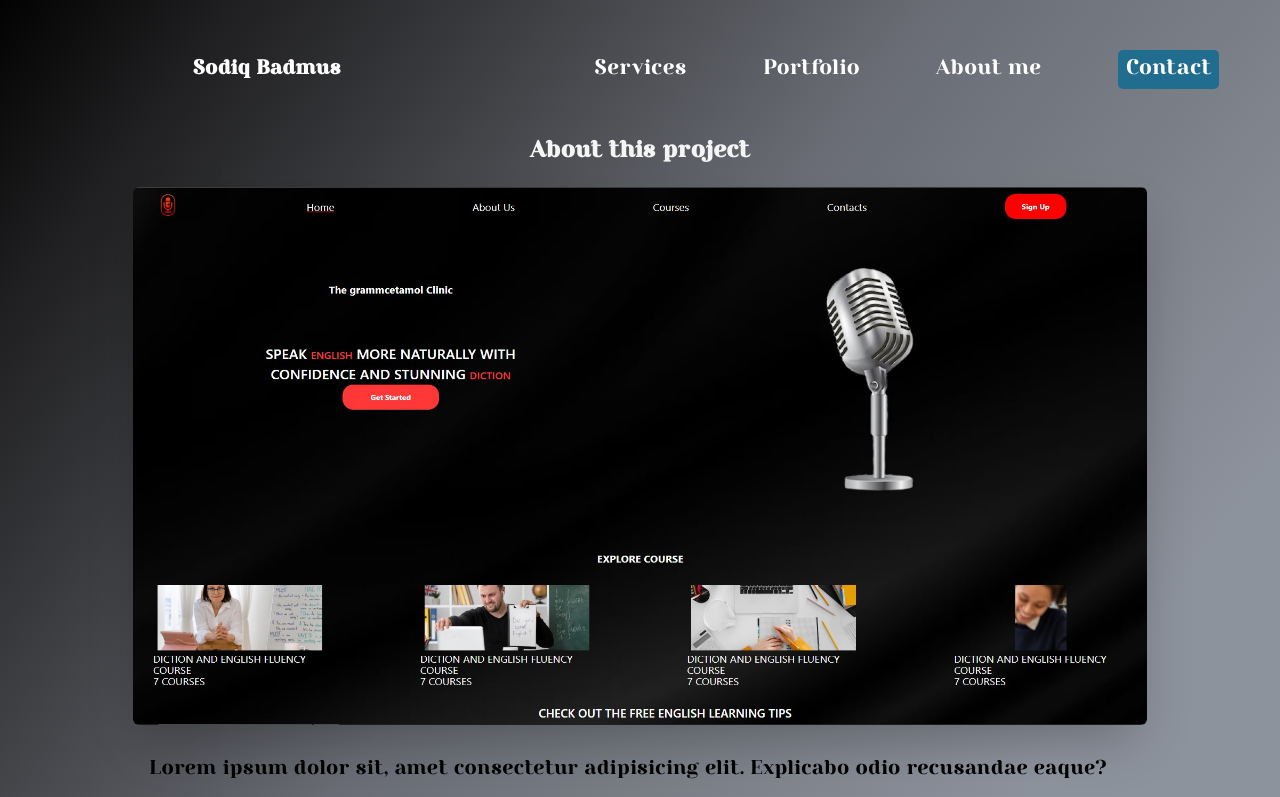
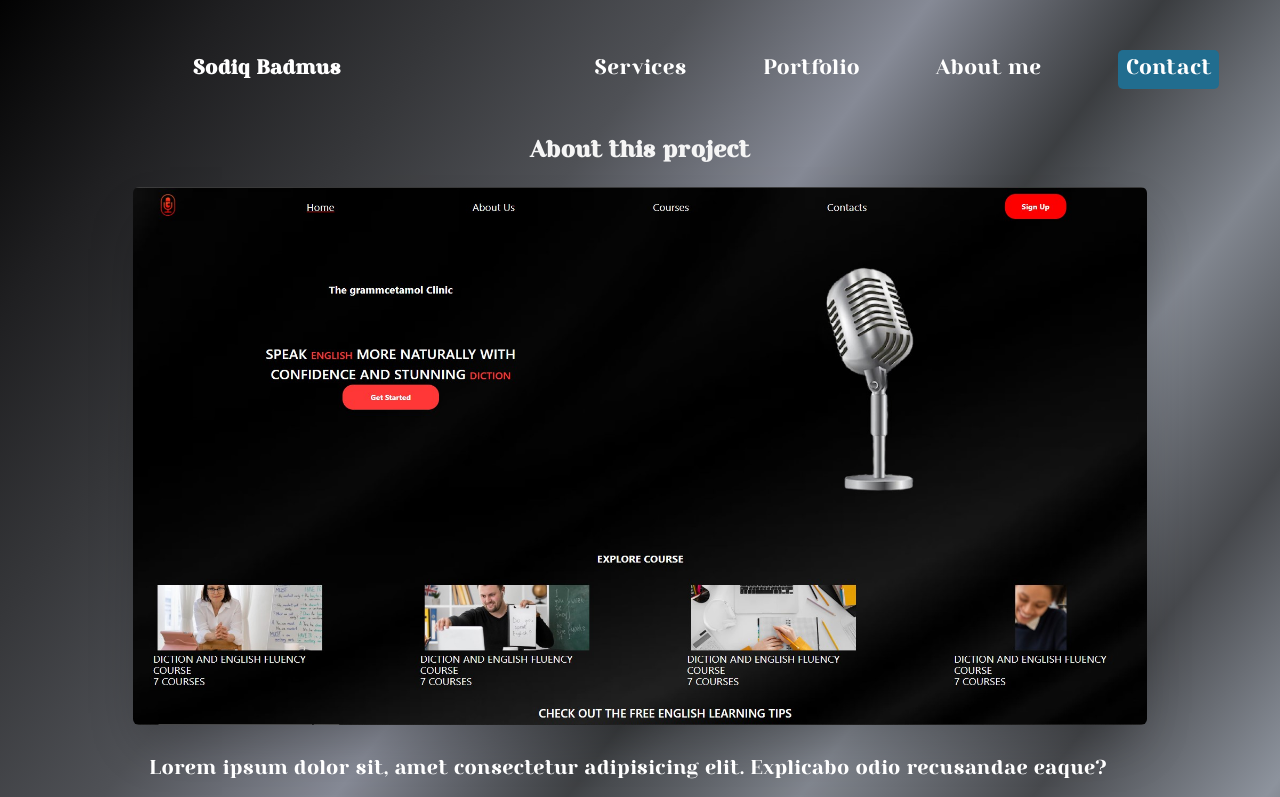
Before and after one commit to sodmod/Portfolio, a React (Create React App) app: page /portfolios/1 in a window 1280 px wide. Shown: the top 797 px of the page. Built offline with nearby package versions, Linux system fonts and the light colour scheme.

Commit message:
patapata

```diff
--- a/src/Pages/ProjectDetails.jsx
+++ b/src/Pages/ProjectDetails.jsx
@@ -20,7 +20,7 @@ function ProjectDetails() {
                 src={details.images}
                 alt=""
               />
-              <p className="text-[20px] sm:px-4 leading-10 pt-6 text-black">
+              <p className="text-[20px] sm:px-4 leading-10 pt-6 text-white">
                 {details.message}
               </p>
               <div className="py-3 text-black">
--- a/src/functions.js
+++ b/src/functions.js
@@ -9,8 +9,7 @@ export const getProjects = () => {
     {
       id: "1",
       title: "Grammercetamol",
-      preview:
-        "Lorem ipsum dolor, sit amet consectetur adipisicing elit. Itaque temporibus nulla expedita earum aspernatur porro assumenda, explicabo consectetur blanditiis quibusdam eius voluptatem harum? Aliquam aliquid, repudiandae velit suscipit omnis eveniet.",
+      preview: "Grammercetamol is an E-Learning web application ",
       message:
         "Lorem ipsum dolor sit, amet consectetur adipisicing elit. Explicabo odio recusandae eaque? Sunt delectus voluptatibus dolores aut, assumenda provident molestias quidem nemo doloremque molestiae quos sequi harum accusamus veritatis deserunt  Blanditiis, dolore? Aliquid minus assumenda animi dignissimos id in ea dicta voluptate amet? Corporis nisi assumenda dicta explicabo ipsam obcaecati distinctio dignissimos sed nam? Totam iure quisquam beatae modi veritatis!  Accusantium, nulla. Voluptas natus quo facilis aspernatur odio sunt soluta saepe dolorum provident. Consequuntur, quisquam cum? Consequatur, iste obcaecati? Nam, eligendi autem provident non dolorem maxime est vero minus ea.Quam nihil sint hic ipsa, facilis eveniet quasi dolorem ducimus aspernatur, aut laborum quo saepe. Dolores unde fugiat vero blanditiis? Obcaecati odio maiores iusto dolorum inventore! Commodi earum aliquam nesciunt.Vero, totam odio pariatur voluptatibus fugiat quidem velit cupiditate doloremque architecto tempora obcaecati officia recusandae in dignissimos laborum dolor magnam asperiores ipsum! Mollitia necessitatibus, ad corporis consequatur cumque dolorum neque! Repudiandae reprehenderit cum beatae nobis! Dicta officia libero unde voluptatum qui, autem quod, nisi repellat tempore quasi, reiciendis ipsam! Perspiciatis vitae inventore, aspernatur consectetur sequi fugiat nobis ab et suscipit?",
       images: grammercetamol,
--- a/src/index.css
+++ b/src/index.css
@@ -31,15 +31,15 @@ body {
     #020202,
     #1f1f21,
     #36373a,
-    #4f5156,
-    #696c74,
-    #757981,
+    #262728,
+    #272728,
+    #656971,
     #81868f,
+    #323334,
     #8d939d,
-    #8d939d,
-    #8d939d,
-    #8d939d,
-    #8d939d
+    #353536,
+    #202122,
+    #131314
   );
   background-repeat: no-repeat;
   background-size: cover;
@@ -56,14 +56,14 @@ body {
     #1f1f21,
     #36373a,
     #4f5156,
-    #696c74,
-    #757981,
+    #868a96,
+    #323436d8,
     #81868f,
+    #47494d,
     #8d939d,
-    #8d939d,
-    #8d939d,
-    #8d939d,
-    #8d939d
+    #303236b9,
+    #303236c8,
+    #151516
   );
   background-repeat: no-repeat;
   background-size: cover;
```
